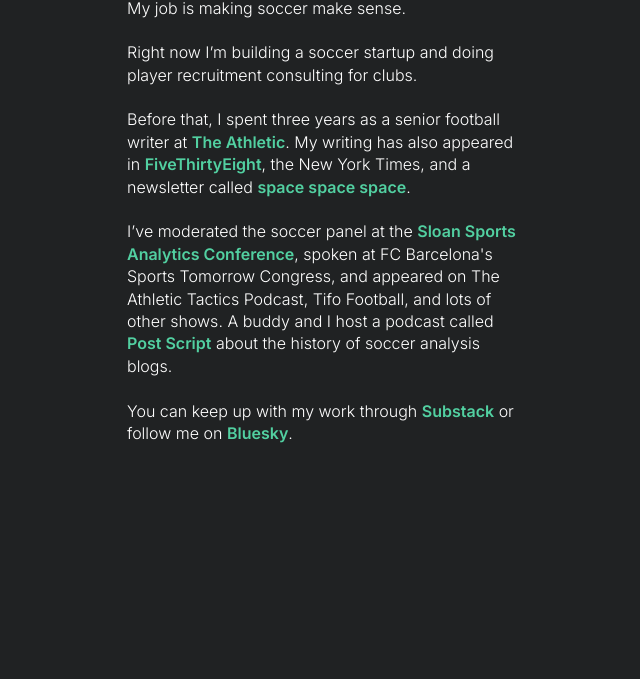
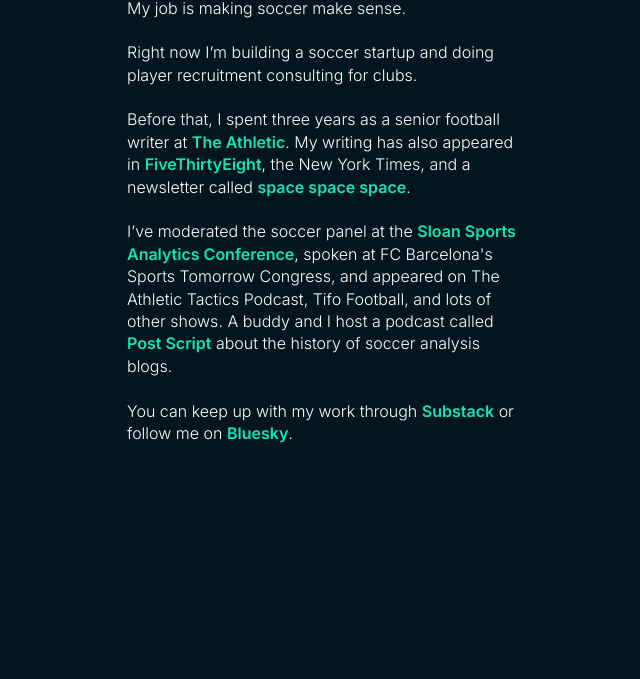
Before and after one commit to johnspacemuller/johnspacemullerdotcom, a plain HTML site: page index.html in a window 1280 px wide. Shown: the part 121-800 px from the top of the page, without its empty margins (313-953 px from the left). Drawn offline with nearby package versions, Linux system fonts and the light colour scheme; a web font is replaced by a local one.

Commit message:
Update styles.css

```diff
--- a/styles.css
+++ b/styles.css
@@ -10,7 +10,7 @@ body {
     display: flex;
     justify-content: center;
     align-items: center;
-    background-color: #202223;
+    background-color: #03151E;
     font-family: 'Inter', sans-serif; /* Set default font */
 }
 
@@ -30,7 +30,7 @@ body {
 a {
     color: white;      /* Sets the text color to white */
     font-weight: 600;
-    color: #52d0a1;
+    color: #0FE6B4;
     text-decoration: none; /* Ensures the link is underlined */
 }
 
```
